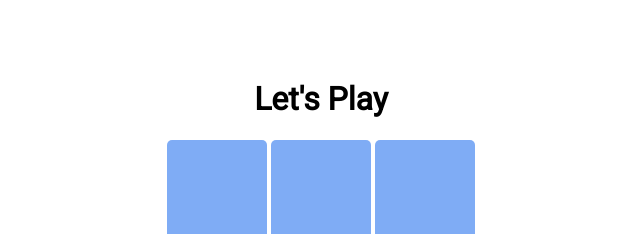
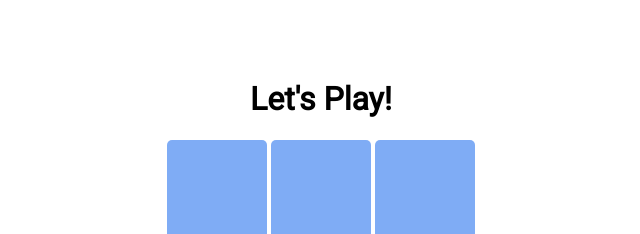
Before and after one commit to RN255/naughts-and-crosses, a plain HTML site: page index.html in a window 1280 px wide. Both pictures are taken after a click on the button "Restart". Shown: the top 234 px of the page, 319-959 px from the left. Drawn offline with Linux system fonts and the light colour scheme.

Commit message:
improved styling

```diff
--- a/app.js
+++ b/app.js
@@ -15,7 +15,7 @@ document.addEventListener("DOMContentLoaded", () => {
       computerTurn = false;
       playerTurn = true;
       winner = false;
-      playText.innerHTML = `Let's Play`;
+      playText.innerHTML = `Let's Play!`;
     }
   };
 
--- a/index.html
+++ b/index.html
@@ -1,10 +1,11 @@
 <!DOCTYPE html>
 <html>
   <head>
+    <meta name="viewport" content="width=device-width" , initial-scale="1.0" />
     <link rel="stylesheet" href="style.css" />
   </head>
   <body>
-    <h1 id="playText">Let's Play</h1>
+    <h1 id="playText">Let's Play!</h1>
     <div class="grid">
       <div class="square" id="1"></div>
       <div class="square" id="2"></div>
```
